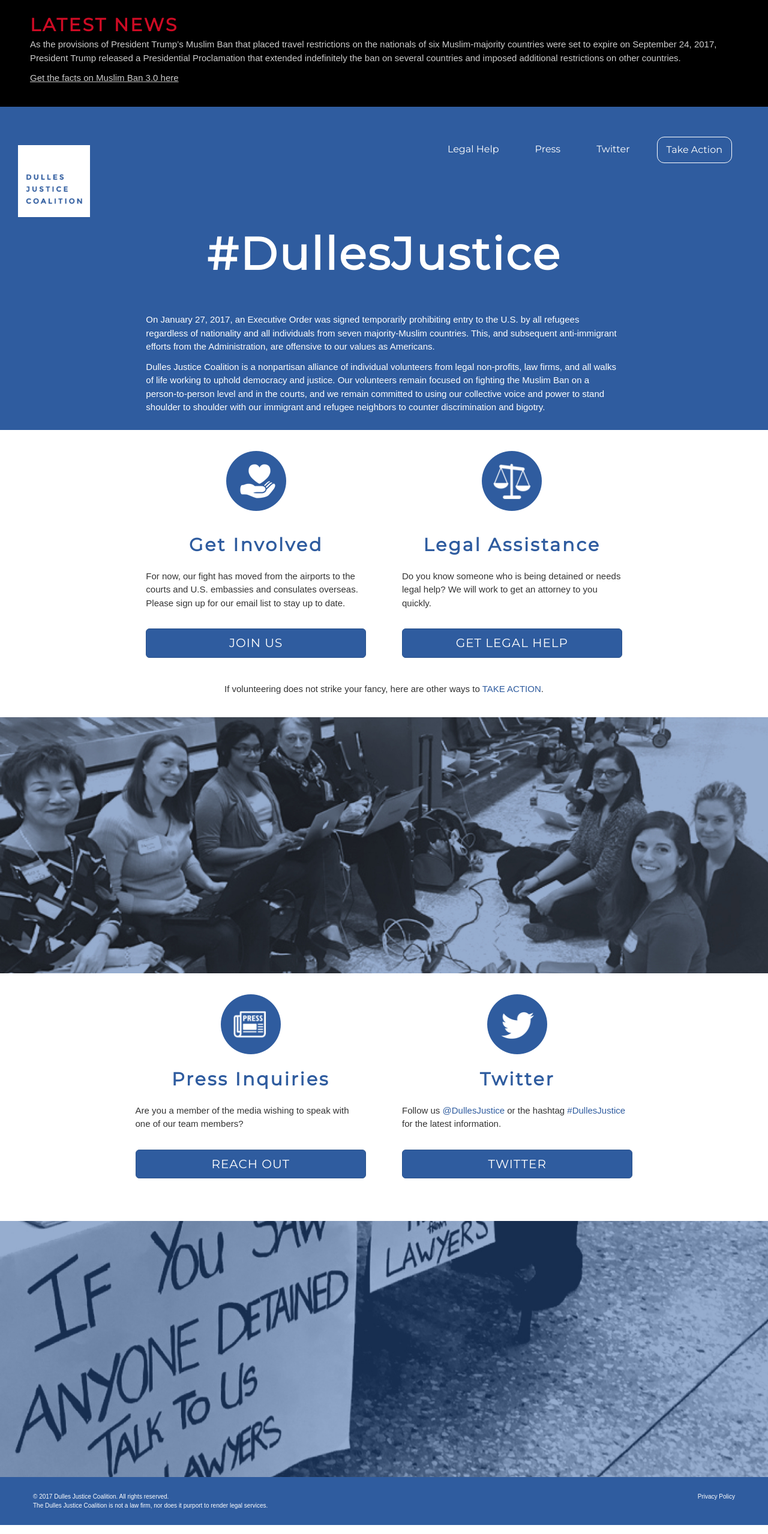
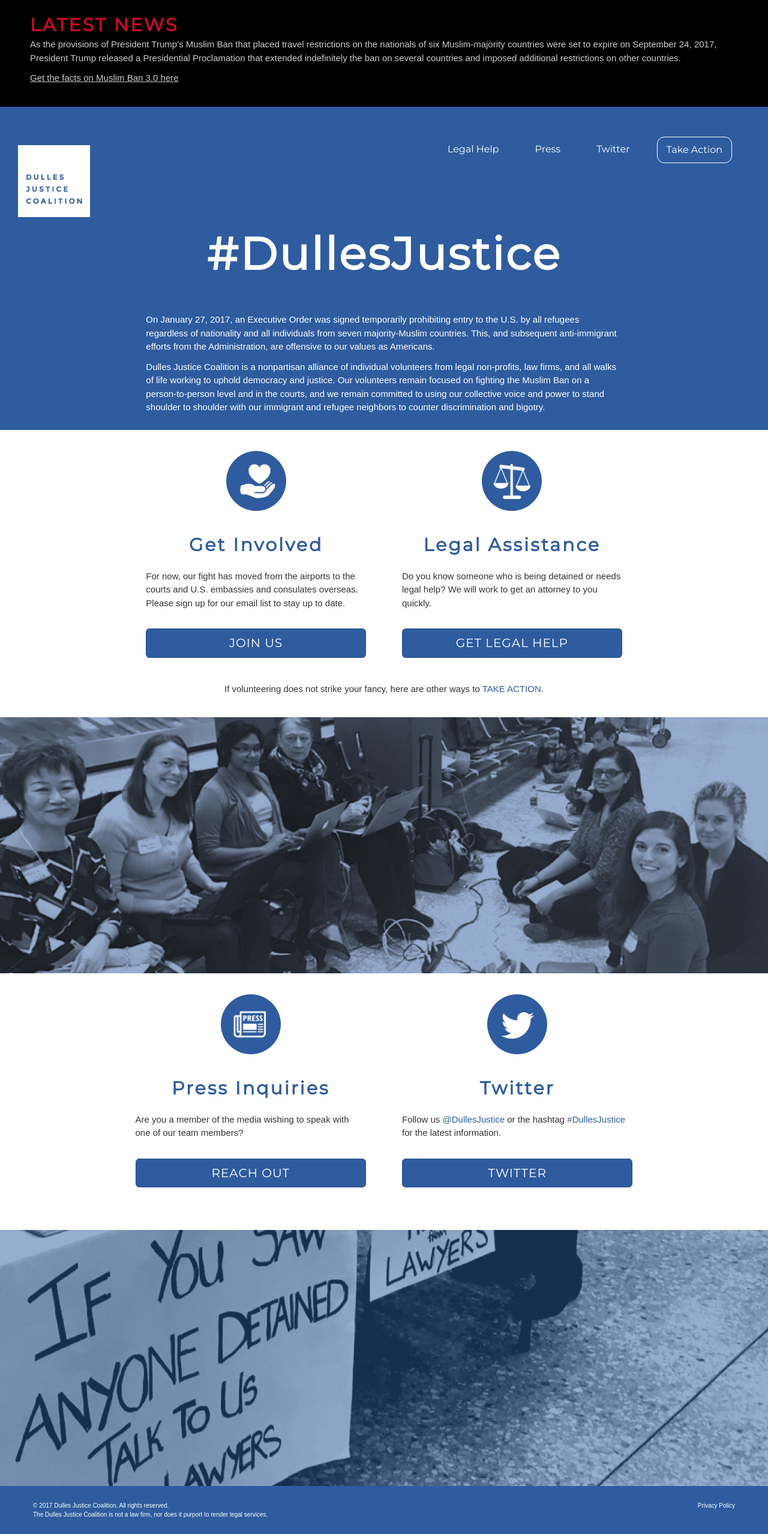
Before and after one commit to dullesjustice/site, a Jekyll site: the page built from index.html, in a window 1280 px wide. Shown: the whole page at 60% size. Built offline with Jekyll 4.4.1, drawn with Linux system fonts in a browser that asks for light colours; some web fonts are replaced.

Commit message:
Share link row styles

```diff
--- a/css/site.scss
+++ b/css/site.scss
@@ -245,7 +245,7 @@
   border-radius: $btn-border-radius-base;
 }
 
-.getinvolved {
+.linkrow {
   display: flex;
   flex-wrap: wrap;
   div {
--- a/index.html
+++ b/index.html
@@ -23,7 +23,7 @@
       </p>
     </div>
   </div>
-  <div class="row getinvolved">
+  <div class="row linkrow">
     <div class="col-sm-4 col-sm-offset-2 col-xs-12">
       <img class="centered" src="{{ site.baseurl }}/images/Icon-Volunteer.png" />
       <h2>Get Involved</h2>
@@ -51,31 +51,24 @@
   {% include imagerow.html src="Homepage-photo2.jpg" %}
   <div class="row padbottom50">
     <div class="col-sm-offset-1 col-sm-10 col-xs-12">
-      <div class="row">
+      <div class="row linkrow">
         <div class="col-sm-5 col-sm-offset-1 col-xs-12">
           <img class="centered" src="{{ site.baseurl }}/images/Icon-Press.png" />
           <h2 class="centered">Press Inquiries</h2>
           <p>Are you a member of the media wishing to speak with one of our team members?</p>
+          <a class="spaced btn btn-primary btn-lg" href="{{ site.baseurl }}/press/">
+            REACH OUT
+          </a>
         </div>
         <div class="col-sm-5 col-xs-12">
           <img class="centered" src="{{ site.baseurl }}/images/Icon-Twitter.png" />
           <h2 class="centered">Twitter</h2>
           <p>Follow us <a href="https://twitter.com/DullesJustice">@DullesJustice</a> or the hashtag
           <a href="https://twitter.com/hashtag/DullesJustice">#DullesJustice</a> for the latest information. </p>
-        </div>
-      </div>
-      <div class="row">
-        <div class="col-sm-5 col-sm-offset-1 col-xs-12">
-          <a class="spaced btn btn-primary btn-lg" href="{{ site.baseurl }}/press/">
-            REACH OUT
-          </a>
-        </div>
-        <div class="col-sm-5 col-xs-12">
           <a class="spaced btn btn-primary btn-lg" href="https://twitter.com/DullesJustice">
             TWITTER
           </a>
         </div>
-
       </div>
     </div>
   </div>
```
